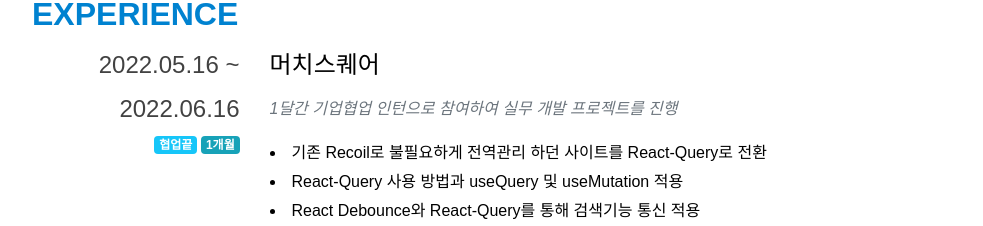
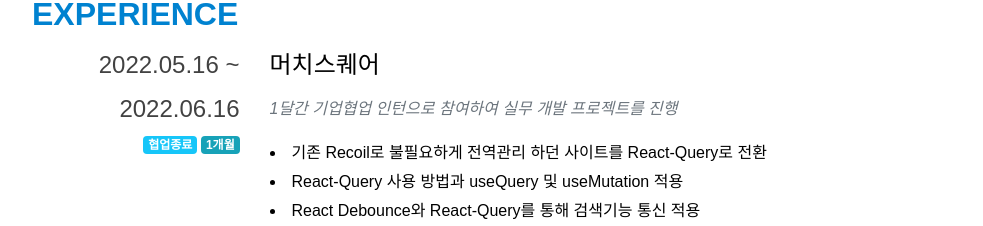
Before and after one commit to cks612/resume, a React (Create React App) app: page / in a window 1280 px wide. Shown: the part 1860-2086 px from the top of the page, without its empty margins (148-1131 px from the left). Built offline with nearby package versions, Linux system fonts and the light colour scheme.

Commit message:
experience fixed

```diff
--- a/src/components/Experience/index.tsx
+++ b/src/components/Experience/index.tsx
@@ -17,7 +17,7 @@
       <Experience
         startDate="2022.05.16"
         endDate="2022.06.16"
-        going="협업끝"
+        going="협업종료"
         period="1개월"
         title="머치스퀘어"
         subTitle="1달간 기업협업 인턴으로 참여하여 실무 개발 프로젝트를 진행 "
```
